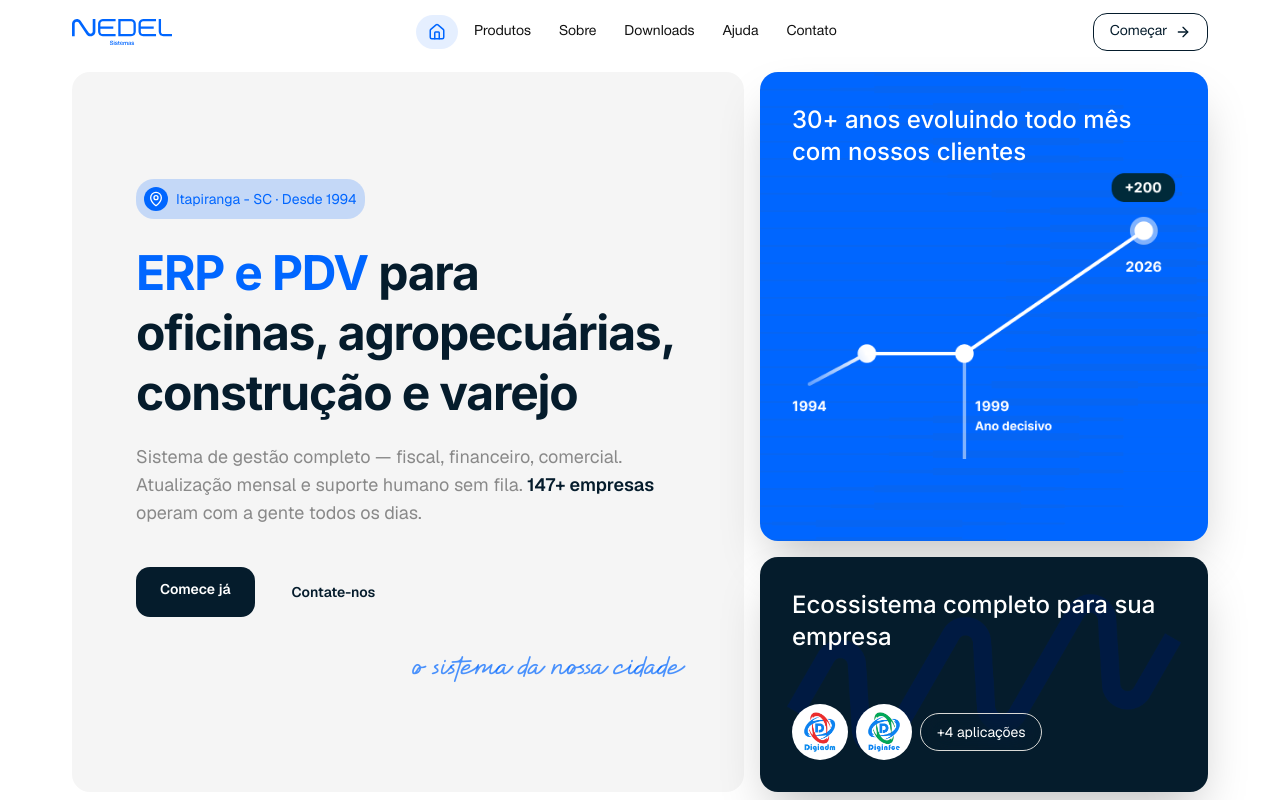
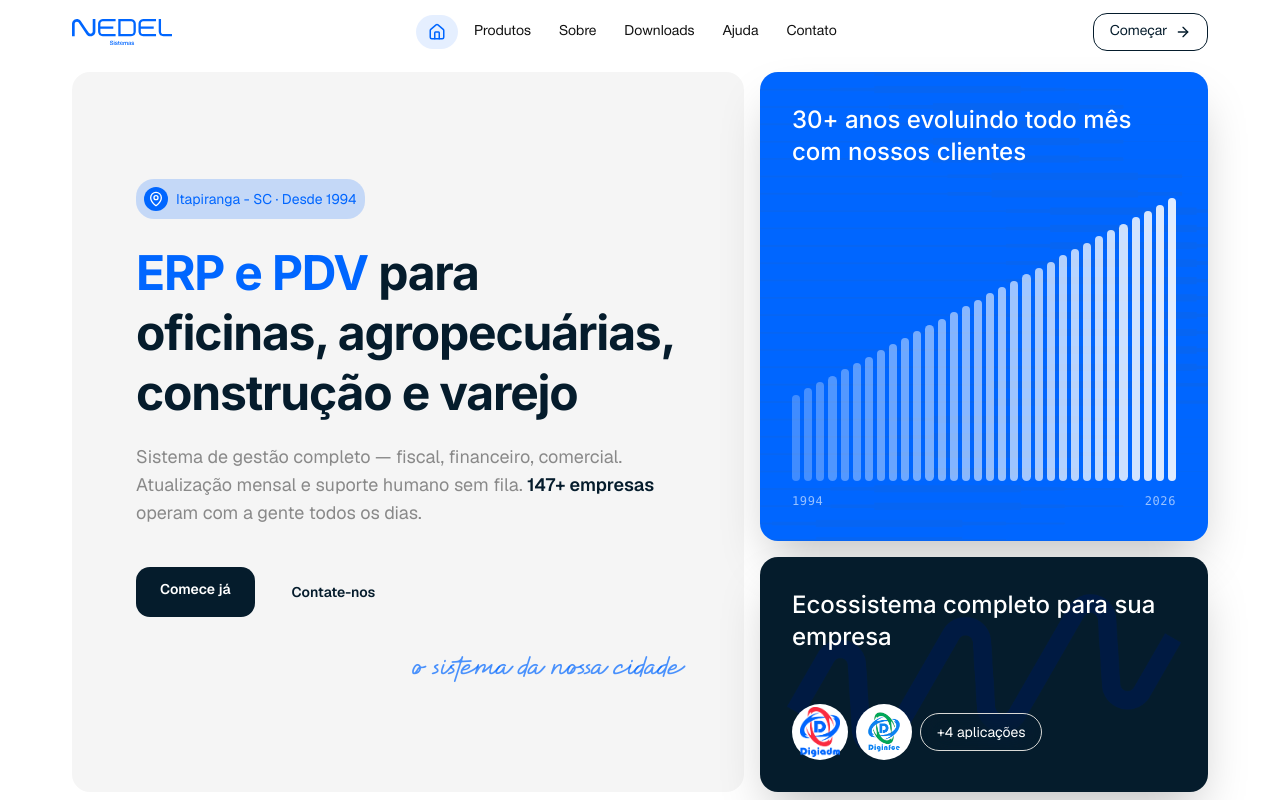
Before and after one commit to nedelsistemas/site, a Next.js app: page / in a window 1280 px wide. Shown: the top 800 px of the page. Built offline with nearby package versions, Linux system fonts and the light colour scheme.

Commit message:
removido imagem estática de gráfico da hero e adicionado dinâmica

```diff
--- a/src/app/page.tsx
+++ b/src/app/page.tsx
@@ -55,11 +55,28 @@ export default function Home() {
               </div>
             </div>
             <div className="grid grid-rows-[2fr_1fr] gap-4">
-              <div className="bg-nedel-blue rounded-2xl p-8 overflow-clip bg-[url('/graphics/tracado/azul-medio.png')] bg-no-repeat bg-cover bg-blend-color shadow-2xl">
-                <h3 className="text-white ">
+              <div className="bg-nedel-blue rounded-2xl p-8 overflow-clip bg-[url('/graphics/tracado/azul-medio.png')] bg-no-repeat bg-cover bg-blend-color shadow-2xl flex flex-col">
+                <h3 className="text-white">
                   30+ anos evoluindo todo mês com nossos clientes
                 </h3>
-                <div className="bg-[url('/graphics/ornamento-clientes.png')] bg-no-repeat bg-contain w-full h-full"></div>
+                <div className="flex-1 flex flex-col mt-6" aria-hidden>
+                  <div className="flex-1 flex items-end gap-1">
+                    {Array.from({ length: 32 }).map((_, i) => (
+                      <div
+                        key={i}
+                        className="flex-1 bg-white rounded-sm"
+                        style={{
+                          opacity: 0.25 + (i / 32) * 0.65,
+                          height: `${30 + (i / 32) * 70}%`,
+                        }}
+                      />
+                    ))}
+                  </div>
+                  <div className="flex justify-between text-xs text-white/60 mt-3 font-mono tracking-wider">
+                    <span>1994</span>
+                    <span>2026</span>
+                  </div>
+                </div>
               </div>
               <div className="flex flex-col justify-between bg-nedel-black-blue rounded-2xl p-8 bg-[url('/graphics/pattern-n/azul-medio.png')] bg-no-repeat bg-cover bg-blend-color bg-center shadow-2xl">
                 <h3 className="text-white ">
```
Also changed, not shown: public/apps/color/digiadm.png.
